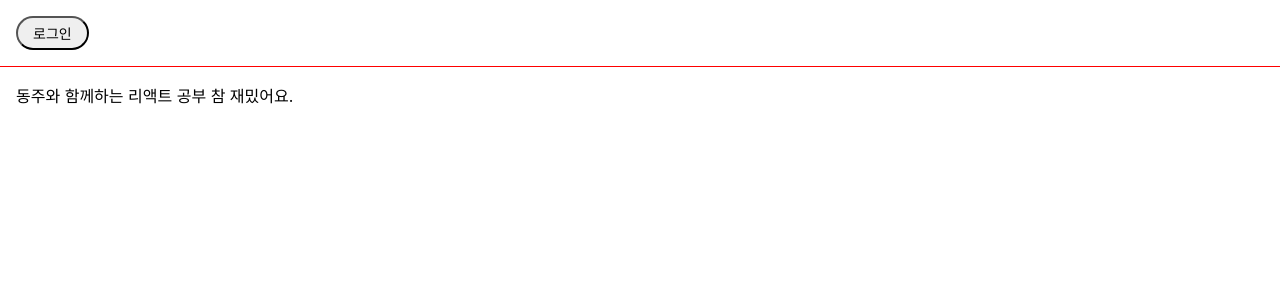
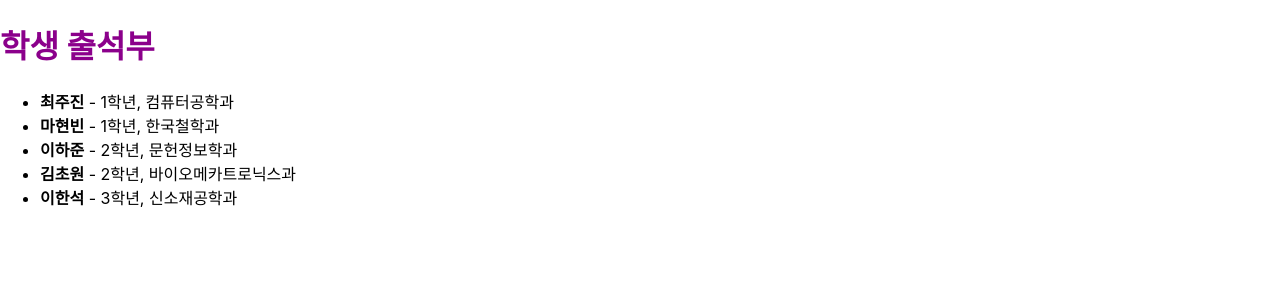
Before and after one commit to leehanseock/ReactProject2024, a React (Create React App) app: page / in a window 1280 px wide. Shown: the top 300 px of the page. Built offline with nearby package versions, Linux system fonts and the light colour scheme.

Commit message:
10장 숫자 리스트, 학생출석부1

```diff
--- /dev/null
+++ b/src/chp10/AppNumberlist.jsx
@@ -0,0 +1,23 @@
+import React from 'react';
+
+function Numberlist(props){
+    const numbers = props.numbers;
+    const listItems = numbers.map((number)=>
+        <li key={number.toString()}>{number}</li>
+    );
+    return (
+      <ul>{listItems}</ul>
+    );
+}
+
+function AppNumberlist(){
+    const numbers = [1, 2, 3, 4, 5, 6, 7];
+    return(
+        <div>
+            <h1>숫자 리스트</h1>
+            <Numberlist numbers={numbers}/>
+        </div>
+    );
+}
+
+export default AppNumberlist;
--- /dev/null
+++ b/src/chp10/AppStudentAttendance.jsx
@@ -0,0 +1,12 @@
+import React from 'react';
+import StudentAttendance from "./StudentAttendance";
+
+function AppStudentAttendance(){
+    return(
+      <div>
+          <StudentAttendance/>
+      </div>
+    );
+}
+
+export default AppStudentAttendance;
--- /dev/null
+++ b/src/chp10/StudentAttendance.jsx
@@ -0,0 +1,28 @@
+import React from 'react';
+
+const students = [
+    {id:1, name: "최주진", grade : 1, major : "컴퓨터공학"},
+    {id:2, name: "마현빈", grade : 1, major : "한국철학"},
+    {id:3, name: "이하준", grade : 2, major : "문헌정보학"},
+    {id:4, name: "김초원", grade : 2, major : "바이오메카트로닉스"},
+    {id:5, name: "이한석", grade : 3, major : "신소재공학"}
+];
+
+function StudentAttendance(){
+    return (
+        <div>
+            <h1>학생 출석부</h1>
+            <ul>
+                {
+                    students.map((student)=>(
+                        <li key={student.id}>
+                            <b>{student.name}</b> - {student.grade}학년, {student.major}과
+                        </li>
+                    ))
+                }
+            </ul>
+        </div>
+    );
+}
+
+export default StudentAttendance;
--- a/src/index.js
+++ b/src/index.js
@@ -29,11 +29,14 @@
 import MailBox from "./chp09/MailBox";
 import LoginControl2 from "./chp09/LoginControl2";
 import LandingPage from "./chp09/LandingPage";
+import AppNumberlist from "./chp10/AppNumberlist";
+import StudentAttendance from "./chp10/StudentAttendance";
+import AppStudentAttendance from "./chp10/AppStudentAttendance";
 
 const root = ReactDOM.createRoot(document.getElementById('root'));
  root.render(
      <React.StrictMode>
-         <LandingPage/>
+         <AppStudentAttendance/>
      </React.StrictMode>
  );
 // setInterval(()=> {
```
